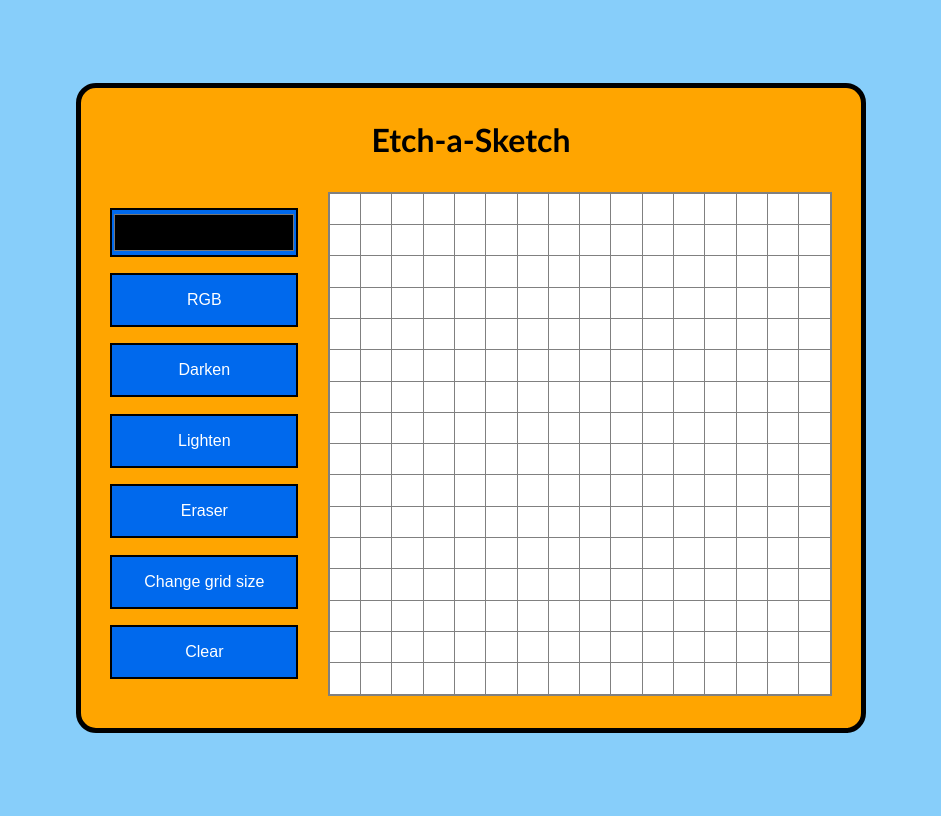
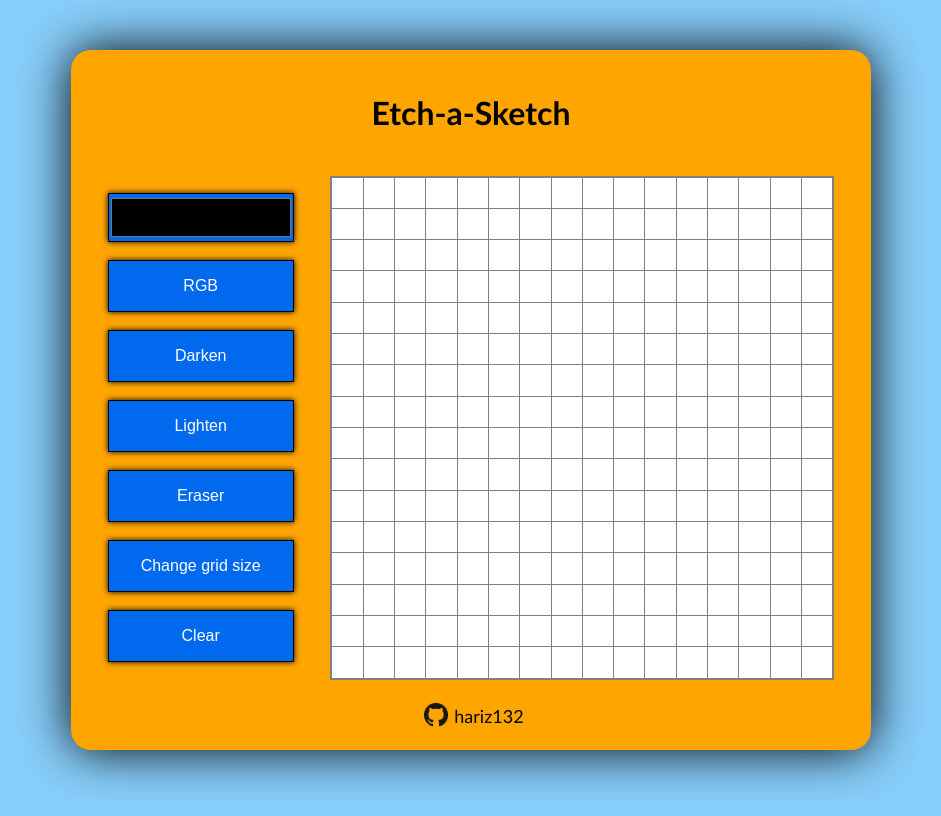
Before and after one commit to hariz132/Etch-a-Sketch, a plain HTML site: page index.html in a window 1280 px wide. Shown: the whole page, without its empty margins (169-1110 px from the left). Drawn offline with Linux system fonts and the light colour scheme.

Commit message:
added footer and overall css styling

```diff
--- a/index.html
+++ b/index.html
@@ -21,6 +21,12 @@
       </div>
       <div class="gridcontainer"></div>
     </div>
+    <div class="footer">
+      <a href="https://github.com/hariz132" target="_blank">
+        <img src="images/GitHub-Mark-32px.png" alt="github icon">
+        hariz132
+      </a>
+    </div>
   </div>
 </body>
 </html>
--- a/style.css
+++ b/style.css
@@ -1,8 +1,9 @@
 body {
   height: 100vh;
+  margin: 0;
   display: flex;
   background-color: lightskyblue;
-font-family: 'Gill Sans', 'Gill Sans MT', Calibri, 'Trebuchet MS', sans-serif;
+  font-family: 'Gill Sans', 'Gill Sans MT', Calibri, 'Trebuchet MS', sans-serif;
 }
 
 .gridcontainer {
@@ -41,6 +42,7 @@ font-family: 'Gill Sans', 'Gill Sans MT', Calibri, 'Trebuchet MS', sans-serif;
 h1 {
   text-align: center;
   margin: 0;
+  padding: 20px 0;
 }
 
 .interfacecontainer {
@@ -52,18 +54,18 @@ h1 {
   display: flex;
   flex-direction: column;
   justify-content: space-evenly;
-  height: 640px;
-  width: 780px;
+  height: 700px;
+  width: 800px;
   margin: auto;
   background-color: orange;
-  border: 5px solid black;
   border-radius: 20px;
+  box-shadow: 0 0 50px black;
 }
 
 
 button, input {
   display: inline-block;
-  border: 2px solid black;
+  border: 1px solid black;
   padding: 1rem 2rem;
   margin: 0;
   text-decoration: none;
@@ -77,6 +79,8 @@ button, input {
   transform 150ms ease;
   -webkit-appearance: none;
   -moz-appearance: none;
+  box-shadow: 0 0 6px black;
+
 }
 
 button:hover {
@@ -97,5 +101,34 @@ input {
 .buttonhighlight {
   background: #0053ba;
   transform: scale(0.99);
-  box-shadow: inset 0 0 10px black;
+  /* box-shadow: inset 0 0 10px black; */
+  box-shadow: none;
 }
+
+
+
+button, input {
+  /* border: 2px solid black; */
+  border: 1px solid black;
+  box-shadow: 0 0 6px black;
+}
+
+.footer {
+  display: flex;
+  align-items: center;
+  justify-content: center;
+  font-size: 18px;
+}
+
+.footer a {
+  color: inherit;
+  text-decoration: none;
+  display: flex;
+  align-items: flex-end;
+}
+
+.footer img {
+  width: 24px;
+  height: 24px;
+  padding: 0 6px;
+}
```
Also changed, not shown: images/GitHub-Mark-32px.png (added), images/GitHub-Mark-Light-32px.png (added), 2 other files.
